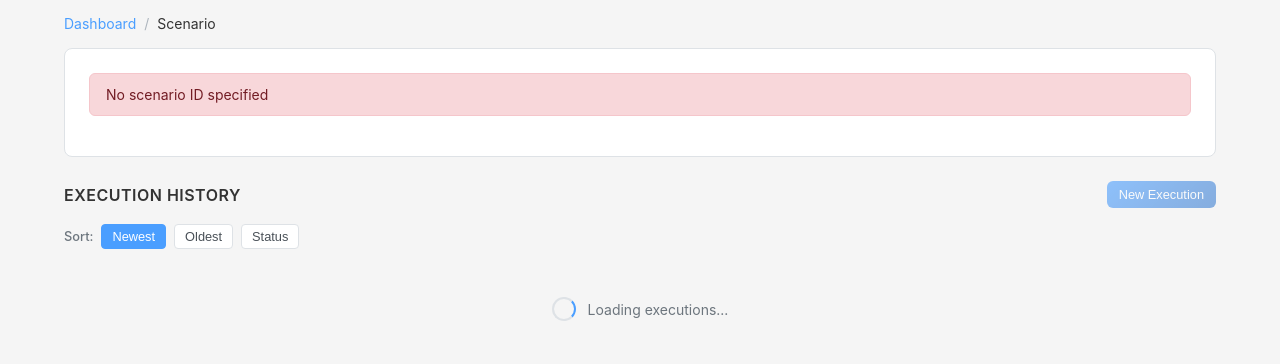
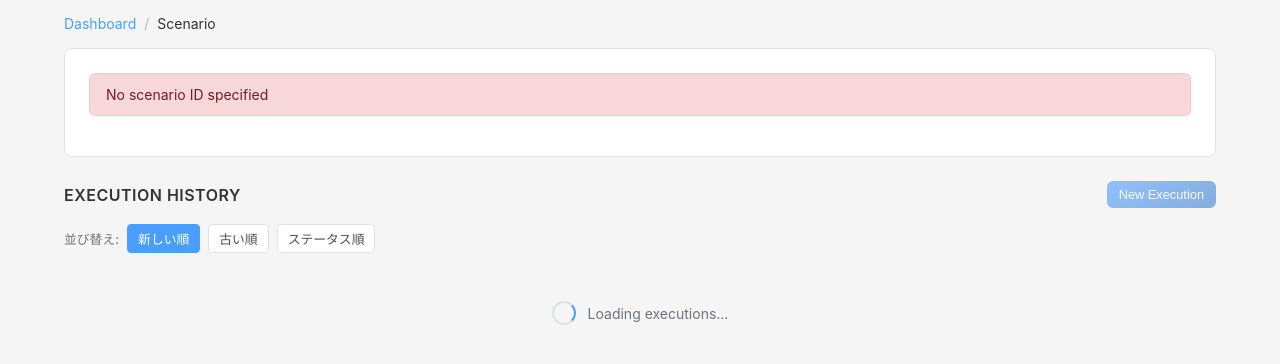
Before and after one commit to masafumi-kadoi/factory-simulation, a plain HTML site: page sim-executor/html/scenario.html in a window 1280 px wide. Shown: the part 58-422 px from the top of the page. Drawn offline with Linux system fonts and the light colour scheme.

Commit message:
feat: シナリオとダッシュボードの並び替えラベルとボタンのテキストを日本語に変更

```diff
--- a/sim-executor/html/scenario.html
+++ b/sim-executor/html/scenario.html
@@ -33,10 +33,10 @@
         </div>
 
         <div class="sort-bar">
-            <span class="sort-label">Sort:</span>
-            <button class="exec-sort-btn active" data-sort="newest">Newest</button>
-            <button class="exec-sort-btn" data-sort="oldest">Oldest</button>
-            <button class="exec-sort-btn" data-sort="status">Status</button>
+            <span class="sort-label">並び替え:</span>
+            <button class="exec-sort-btn active" data-sort="newest">新しい順</button>
+            <button class="exec-sort-btn" data-sort="oldest">古い順</button>
+            <button class="exec-sort-btn" data-sort="status">ステータス順</button>
         </div>
 
         <div id="executions-container">
```
Also changed, not shown: sim-executor/html/index.html (+4 -4 lines).
